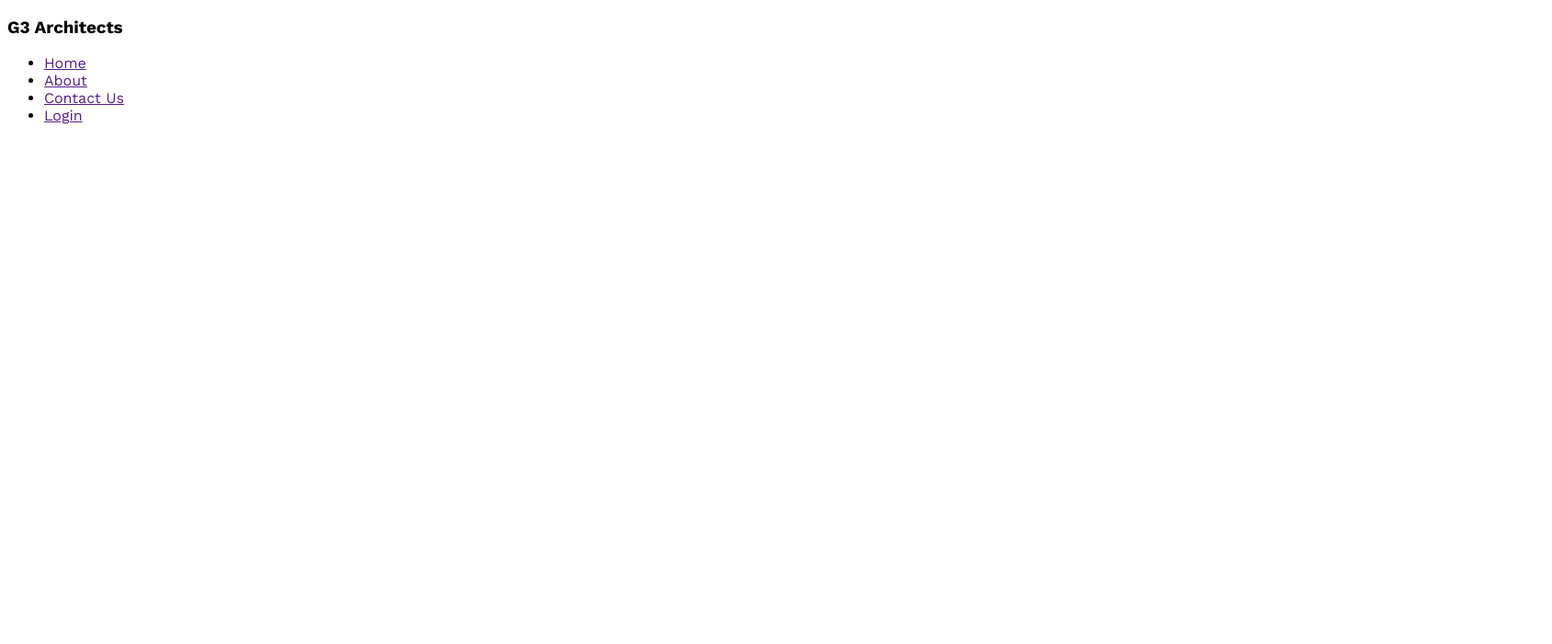
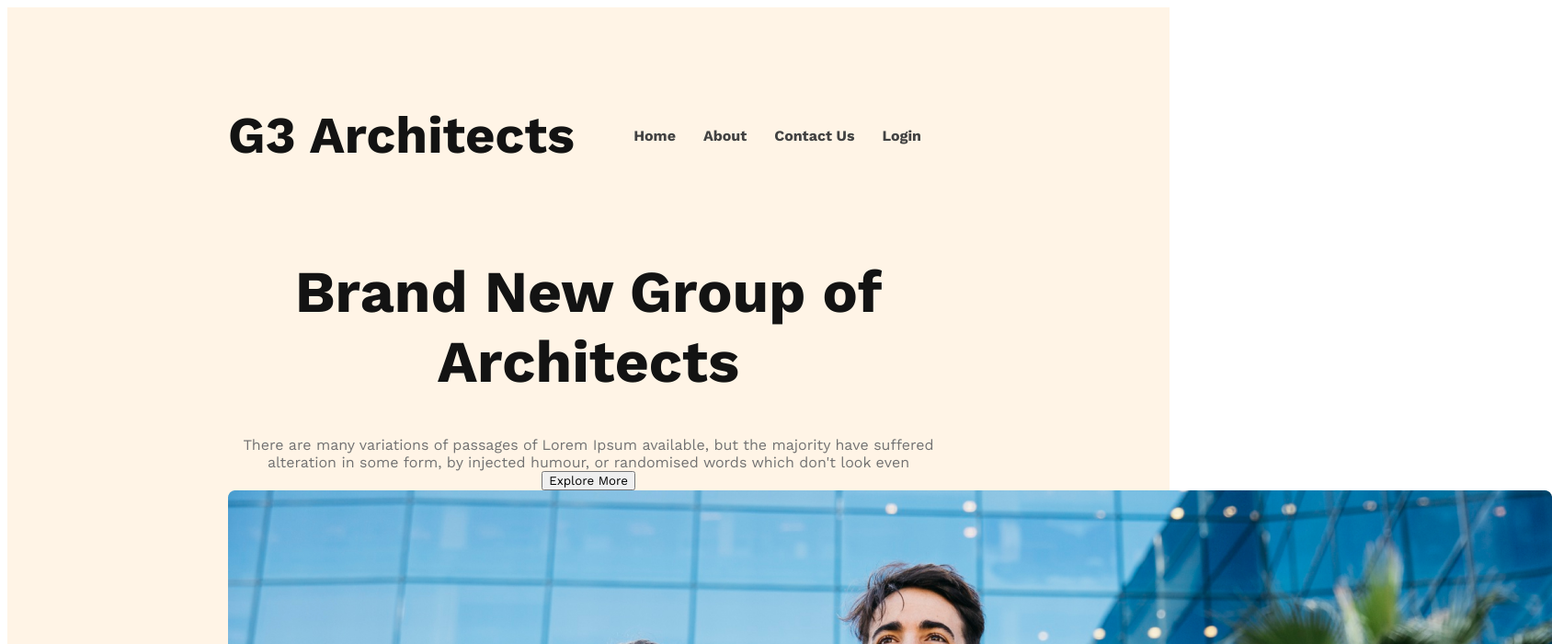
Before and after one commit to KhairulIslam001/g3-architects-website, a plain HTML site: page index.html in a window 1280 px wide. Shown: the top 700 px of the page at 92% size, 1688 px wide, since content can reach past the window. Drawn offline with nearby package versions, Linux system fonts and the light colour scheme.

Commit message:
banner content added

```diff
--- a/index.html
+++ b/index.html
@@ -15,6 +15,7 @@
 
 <body>
     <header>
+        <nav class="nav-title">
             <h3>G3 Architects</h3>
             <ul>
                 <li><a href="">Home</a></li>
@@ -22,6 +23,19 @@
                 <li><a href="">Contact Us</a></li>
                 <li><a href="">Login</a></li>
             </ul>
+        </nav>
+        <div class="banner">
+            <div class="banner-content">
+                <h1 class="banner-title">Brand New
+                    Group of Architects
+                </h1>
+                <div class="banner-description">There are many variations of passages of Lorem Ipsum available, but the
+                    majority have suffered alteration in some form, by injected humour, or randomised words which don't
+                    look even</div>
+                    <button class="btn-primary">Explore More</button>
+            </div>
+
+        <img src="images/banner.png" alt="">
     </header>
 
     <main>
--- a/styles/architect.css
+++ b/styles/architect.css
@@ -1,3 +1,60 @@
+/* shared style */
 * {
     font-family: 'Work Sans', sans-serif;
 }
+.btn-primary{
+
+}
+
+
+/* header section */
+header{
+    background-color: #ff900e1a;
+    padding: 50px 240px;
+}
+
+nav{
+    display: flex;
+    justify-content: space-between;
+    align-items: center;
+}
+
+.nav-title{
+    font-size: 3rem;
+    font-weight: 700;
+    color: #131313;
+
+}
+
+nav>ul{
+    display: flex;
+}
+
+nav li{
+    list-style: none;
+    margin-right: 30px;
+    font-weight: 500px;
+    font-size: 1rem;
+}
+
+nav li a{
+    text-decoration: none;
+    color: #424242;
+}
+
+/* banner styles */
+.banner-content{
+    max-width: 800px;
+    text-align: center;
+    margin: 0 auto;
+}
+
+.banner-title{
+    font-size: 4rem;
+    font-weight: 700;
+    color:#131313;
+}
+
+.banner-description{
+    color: #727272;
+}
```
Lines whose indentation alone changed are shown as unchanged.
